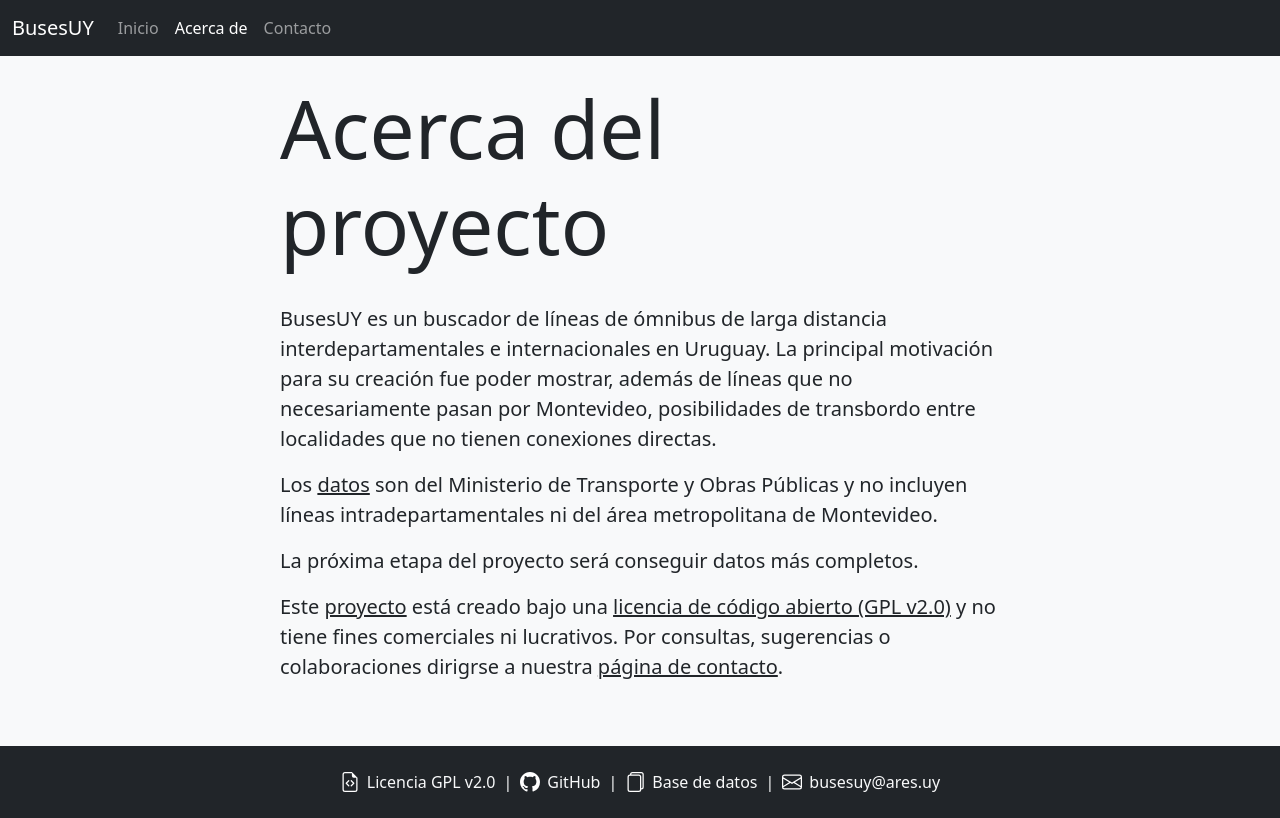
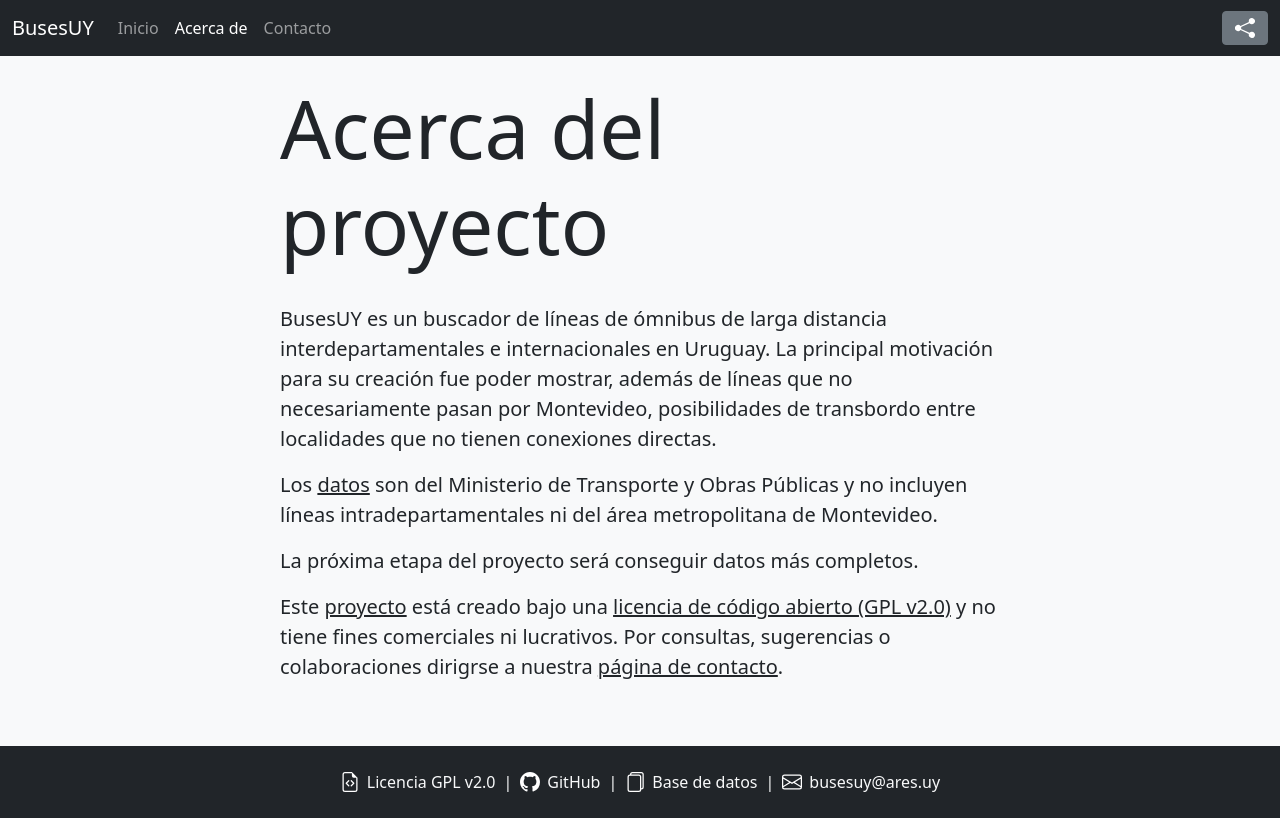
Before and after one commit to ferares/busesuy-frontend, an Angular app: page /proyecto in a window 1280 px wide. Built offline with nearby package versions, Linux system fonts and the light colour scheme; what ng-hcaptcha would draw is missing.

Commit message:
Add share btn

```diff
--- a/src/app/components/partials/header/header.component.html
+++ b/src/app/components/partials/header/header.component.html
@@ -3,13 +3,13 @@
 </button>
 <nav class="navbar navbar-expand-sm navbar-dark bg-dark">
   <div class="container-fluid">
-    <span class="navbar-brand">
+    <span class="navbar-brand order-1">
       BusesUY
     </span>
-    <button class="navbar-toggler" type="button" aria-controls="navbarNav" [attr.aria-expanded]="!isCollapsed" aria-label="Abrir/Cerrar navegación" (click)="isCollapsed = !isCollapsed">
+    <button class="navbar-toggler me-auto order-2" type="button" aria-controls="navbarNav" [attr.aria-expanded]="!isCollapsed" aria-label="Abrir/Cerrar navegación" (click)="isCollapsed = !isCollapsed">
       <span class="navbar-toggler-icon"></span>
     </button>
-    <div class="collapse navbar-collapse" id="navbarNav" [collapse]="isCollapsed" [isAnimated]="true">
+    <div class="collapse navbar-collapse order-4" id="navbarNav" [collapse]="isCollapsed" [isAnimated]="true">
       <ul class="navbar-nav">
         <li class="nav-item">
           <a class="nav-link" routerLinkActive="active" [routerLinkActiveOptions]="{exact: true}" [routerLink]="['/']">
@@ -28,5 +28,12 @@
         </li>
       </ul>
     </div>
+    <button type="button" class="btn btn-secondary d-flex order-3 order-sm-5" (click)="share()">
+      <img class="img-fluid" height="20" width="20" src="assets/imgs/share.svg" alt="Compartir">
+    </button>
   </div>
 </nav>
+
+<app-message *ngIf="linkCopied" type="info">
+  Enlace copiado al portapapeles.
+</app-message>
--- a/src/app/components/partials/header/header.component.ts
+++ b/src/app/components/partials/header/header.component.ts
@@ -9,6 +9,7 @@ import { Router, NavigationEnd } from '@angular/router';
 export class HeaderComponent {
   isCollapsed = true;
   currentUrl = '';
+  linkCopied = false;
 
   constructor(private router: Router) {
     router.events.subscribe((event: any) => {
@@ -18,4 +19,12 @@ export class HeaderComponent {
       }
     });
   }
+
+  share(): void {
+    navigator.clipboard.writeText(window.location.href);
+    this.linkCopied = true;
+    setTimeout(() => {
+      this.linkCopied = false
+    }, 3000);
+  }
 }
```
Also changed, not shown: src/assets/imgs/share.svg (added).
